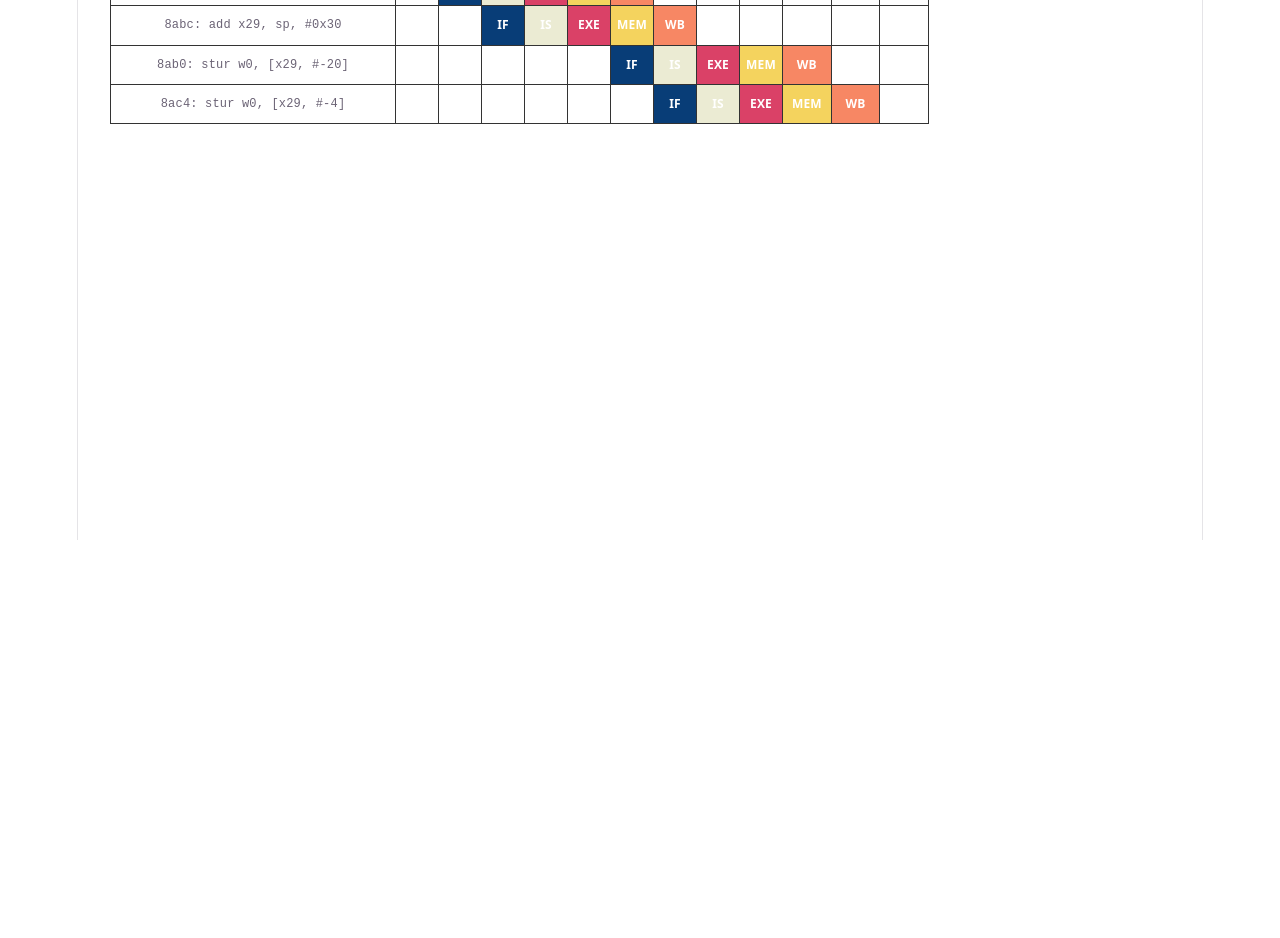
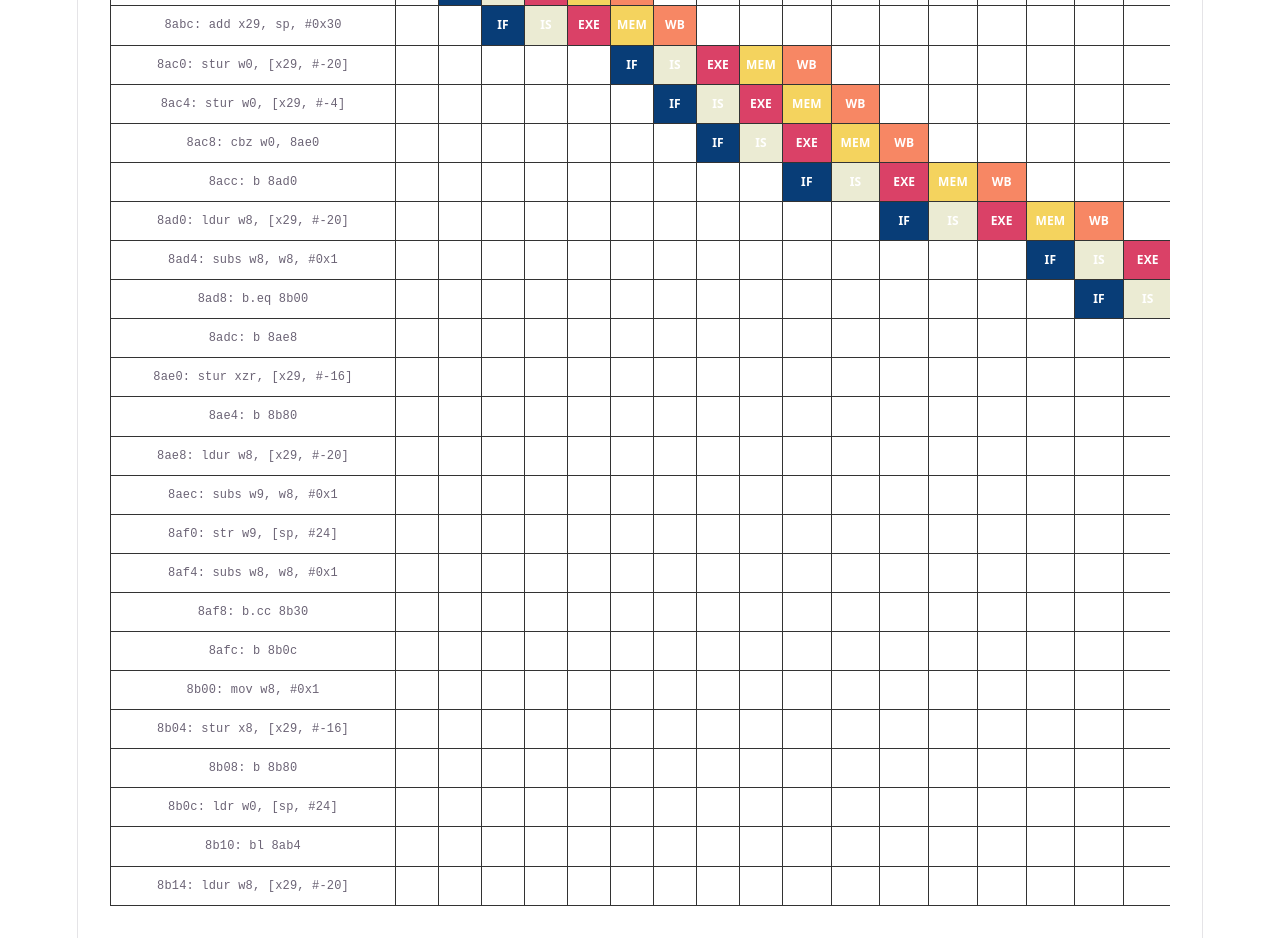
Before and after one commit to LaxminarayanaV7416/PipeViz-simulator, a React (Vite) app in the folder pipeviz-ui/: page / in a window 1280 px wide. Shown: the part 260-1198 px from the top of the page. Before the commit the page ends 800 px from the top, so only its background shows below. Built offline with nearby package versions, Linux system fonts and the light colour scheme.

Commit message:
Added fibonacci example

```diff
--- a/pipeviz-ui/src/App.jsx
+++ b/pipeviz-ui/src/App.jsx
@@ -5,17 +5,35 @@ import PipelineGrid from './components/PipelineGrid'
 import './App.css'
 
 const MOCK_DATA = {
-  totalCycles: 12,
-  instructions: [
-    { label: '8ab4: sub sp, sp, #0x40',      ifCycle: 1},
-    { label: '8ab8: stp x29, x30,[sp, #48]', ifCycle: 2},
-
-    { label: '8abc: add x29, sp, #0x30', ifCycle: 3},
-    { label: '8ab0: stur w0, [x29, #-20]', ifCycle: 6},
-
-    { label: '8ac4: stur w0, [x29, #-4]', ifCycle: 7},
-  ]
-}
+    totalCycles: 48,
+    instructions: [
+      { label: '8ab4: sub sp, sp, #0x40',                          ifCycle: 1  },
+      { label: '8ab8: stp x29, x30, [sp, #48]',                    ifCycle: 2  },
+      { label: '8abc: add x29, sp, #0x30',                         ifCycle: 3  },
+      { label: '8ac0: stur w0, [x29, #-20]',                       ifCycle: 6  },
+      { label: '8ac4: stur w0, [x29, #-4]',                        ifCycle: 7  },
+      { label: '8ac8: cbz w0, 8ae0',                               ifCycle: 8  },
+      { label: '8acc: b 8ad0',                                     ifCycle: 10 },
+      { label: '8ad0: ldur w8, [x29, #-20]',                       ifCycle: 12 },
+      { label: '8ad4: subs w8, w8, #0x1',                          ifCycle: 15 },
+      { label: '8ad8: b.eq 8b00',                                  ifCycle: 16 },
+      { label: '8adc: b 8ae8',                                     ifCycle: 18 },
+      { label: '8ae0: stur xzr, [x29, #-16]',                      ifCycle: 20 },
+      { label: '8ae4: b 8b80',                                     ifCycle: 21 },
+      { label: '8ae8: ldur w8, [x29, #-20]',                       ifCycle: 23 },
+      { label: '8aec: subs w9, w8, #0x1',                          ifCycle: 26 },
+      { label: '8af0: str w9, [sp, #24]',                          ifCycle: 29 },
+      { label: '8af4: subs w8, w8, #0x1',                          ifCycle: 30 },
+      { label: '8af8: b.cc 8b30',                                  ifCycle: 31 },
+      { label: '8afc: b 8b0c',                                     ifCycle: 33 },
+      { label: '8b00: mov w8, #0x1',                               ifCycle: 35 },
+      { label: '8b04: stur x8, [x29, #-16]',                       ifCycle: 38 },
+      { label: '8b08: b 8b80',                                     ifCycle: 39 },
+      { label: '8b0c: ldr w0, [sp, #24]',                          ifCycle: 41 },
+      { label: '8b10: bl 8ab4',                                    ifCycle: 42 },
+      { label: '8b14: ldur w8, [x29, #-20]',                       ifCycle: 44 },
+    ]
+  }
 
 function App() {
   const [sourceFile, setSourceFile] = useState(null)
```
